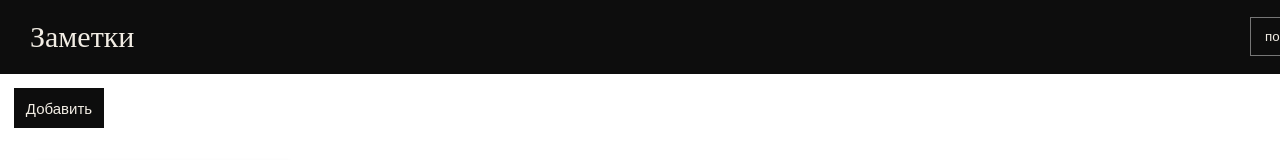
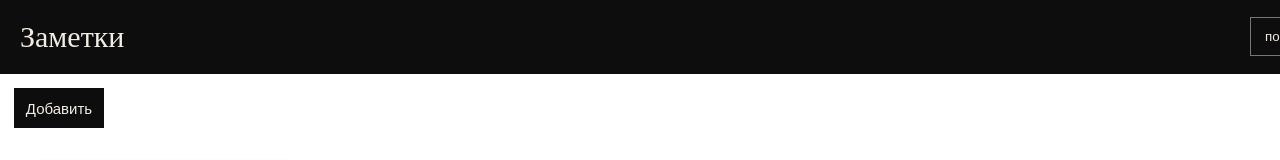
Before and after one commit to oksanaBir/to-do-list, a React app: page / in a window 1280 px wide. Shown: the top 160 px of the page. Built offline with nearby package versions, Linux system fonts and the light colour scheme.

Commit message:
Header changed

```diff
--- a/src/styles/header.css
+++ b/src/styles/header.css
@@ -15,5 +15,4 @@ body {
     left: 0px;
     font-size: 30px;
     padding: 20px;
-    padding-left: 30px;
 }
--- a/src/ui/Header.js
+++ b/src/ui/Header.js
@@ -1,8 +1,8 @@
 import React from 'react';
 import styles from '../styles/header.css';
 
-export default function Header(props){
+export default function Header({children}){
     return (
-        <div className={styles.header}>{props.children}</div>
+        <div className={styles.header}>{children}</div>
     );
 }
```
